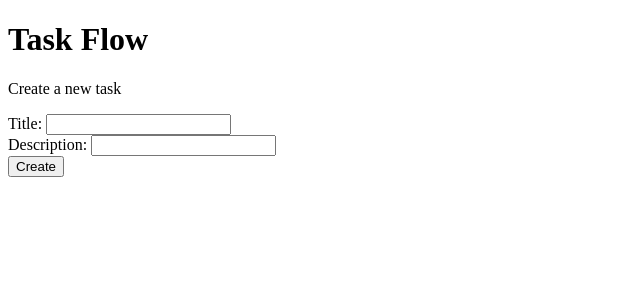
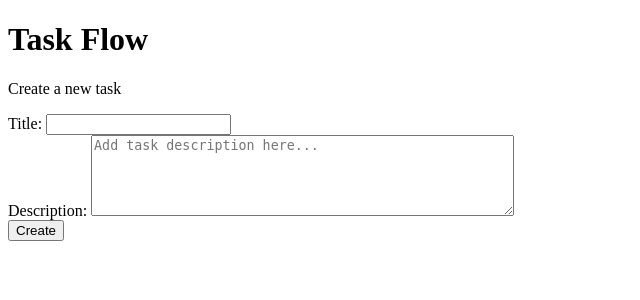
Before and after one commit to tomi3-11/Flask-Mini_Projects, a Flask app: page /create in a window 1280 px wide. Shown: the part 70-370 px from the top of the page, without its empty margins (0-640 px from the left). Run offline with Flask 3, Linux system fonts and the light colour scheme.

Commit message:
Bug fixes for templates (edit_task.html & create_task.html)

```diff
--- a/Todo_list/templates/create_task.html
+++ b/Todo_list/templates/create_task.html
@@ -9,7 +9,8 @@
     <label>Title: </label>
     <input type="text" name="title"><br>
     <label>Description: </label>
-    <input type="text" name="description"> <br>
+    <!-- <input type="text" name="description"> <br> -->
+    <textarea name="description" placeholder="Add task description here..." rows="5" cols="50"></textarea> <br>
     <button type="submit">Create</button>
 </form>
 
--- a/Todo_list/templates/edit_task.html
+++ b/Todo_list/templates/edit_task.html
@@ -9,7 +9,9 @@
     <label>Title: </label>
     <input type="text" name="title" value="{{ task.title }}"><br>
     <label>Description: </label>
-    <input type="text" name="description" value="{{ task.description }}"> <br>
+    <!-- <input type="text" name="description" value="{{ task.description }}"> <br> -->
+    <textarea name="description"  rows="5" cols="50">{{ task.description }}"</textarea> <br>
+
     <button type="submit">Save changes</button>
 </form>
 
```
